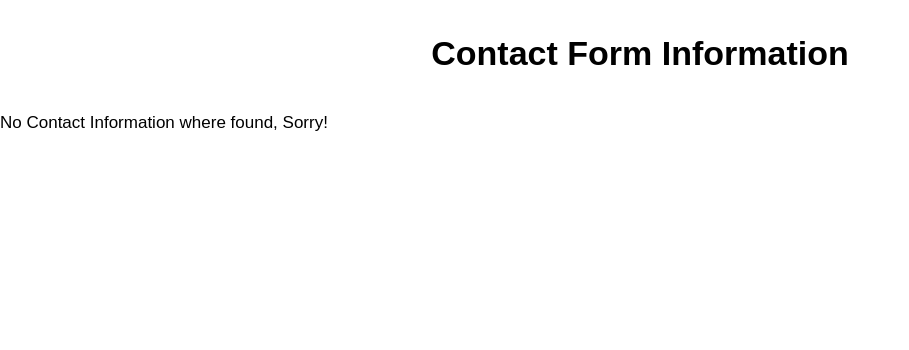
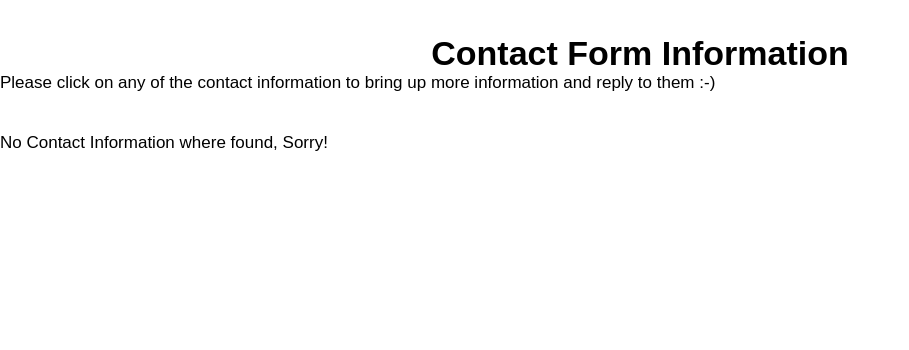
Before and after one commit to NickLiffen/sound-healing, a PHP site: page /admin/contactFormInfo.php in a window 1280 px wide. Shown: the part 125-475 px from the top of the page, without its empty margins (0-909 px from the left). Run offline with PHP 8.4, Linux system fonts and the light colour scheme; data that the repository does not hold is empty.

Commit message:
CMS pretty much done

```diff
--- a/admin/contactFormInfo.php
+++ b/admin/contactFormInfo.php
@@ -2,7 +2,7 @@
 
     <h1 class='center'>Contact Form Information</h1>
 
-
+<p> Please click on any of the contact information to bring up more information and reply to them :-) </p>
     <div class='paddingBottom'></div>
     <div id='productMessage'>
       <h3>You Have Replied</h3>
--- a/admin/js/fetchInfo.js
+++ b/admin/js/fetchInfo.js
@@ -104,7 +104,6 @@ function outputAllClasses() {
   ajaxGet("SQL/allClassesSQL.php", outputItems, targetFive, null);
 };
 function outputItems(jsonObjFive, targetFive) {
-  console.log(jsonObjFive)
   var json_output, output;
   json_output = JSON.parse(jsonObjFive);
   //Checks to see if anything has come back from the search. If nothing has. Prints out message.
--- a/admin/js/getContactInfo.js
+++ b/admin/js/getContactInfo.js
@@ -216,8 +216,6 @@ function replyContactForm(jsonObj, target, newID){
   //Converting to a JSON Object
   json_output = JSON.parse(jsonObj);
 
-  console.log(json_output);
-
   //Modifying what the Page Looks like
   target.innerHTML = "";
   newTarget = _('replyBox');
--- a/admin/js/modify.js
+++ b/admin/js/modify.js
@@ -5,7 +5,6 @@ function ajaxModify(productID, str, target) {
 //Shows the new form that allows the user to enter in the new information.
 function updateProduct(jsonObj, target, str) {
 
-  console.log(jsonObj);
   var json_output, newTarget, output;
   json_output = JSON.parse(jsonObj);
   //Removes all other products from the page. Focuses the user on that one specific update form.
```
